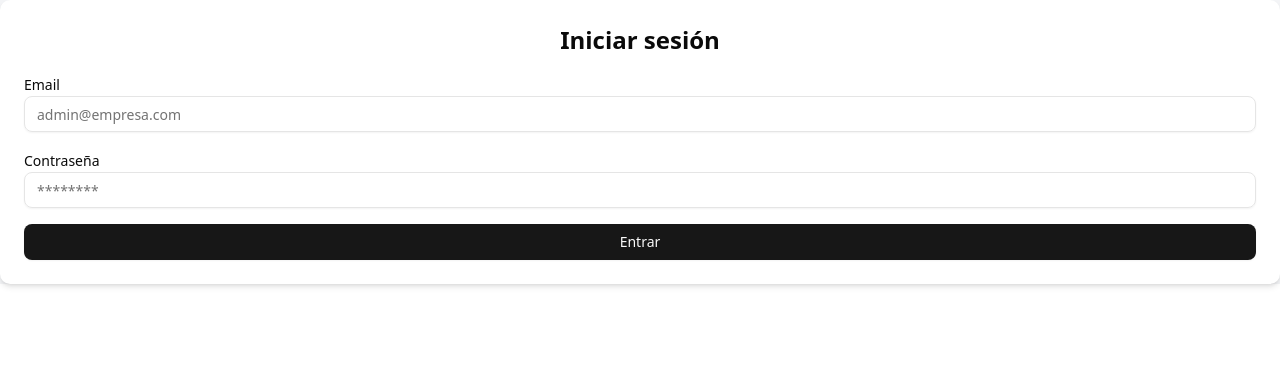
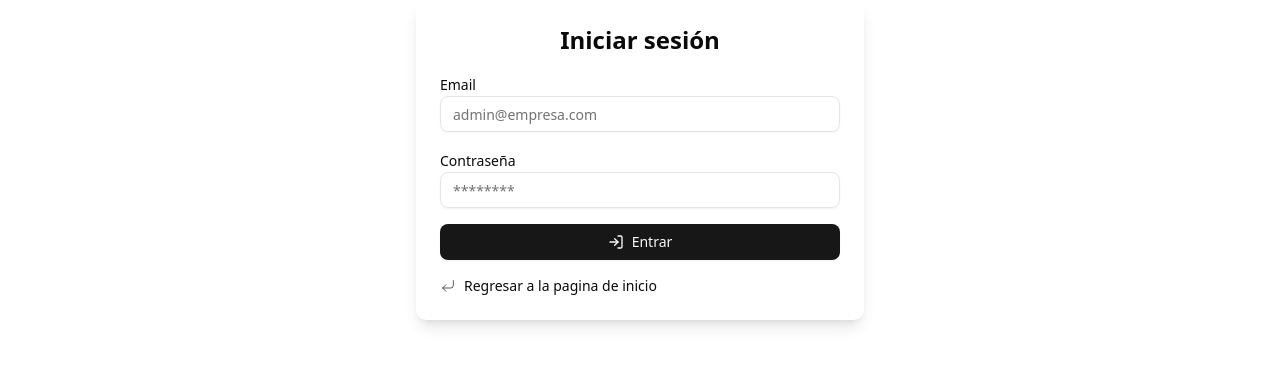
Before and after one commit to JorgeZavalaO/time-tracking, a Next.js app: page /auth/signin in a window 1280 px wide. Shown: the top 366 px of the page. Built offline with nearby package versions, Linux system fonts and the light colour scheme.

Commit message:
feat: mejorar página de inicio de sesión con nuevos íconos y enlace de regreso

```diff
--- a/src/app/auth/signin/page.tsx
+++ b/src/app/auth/signin/page.tsx
@@ -5,6 +5,8 @@ import { signIn } from "next-auth/react"
 import { useRouter } from "next/navigation"
 import { Input } from "@/components/ui/input"
 import { Button } from "@/components/ui/button"
+import { CornerDownLeft, LogIn } from "lucide-react"
+import Link from "next/link"
 
 export default function SingInPage() {
     const [email, setEmail] = useState("")
@@ -28,10 +30,10 @@ export default function SingInPage() {
             else alert(res?.error ?? "Error de autenticacion")
     }
     return (
-        <div className="flex item-center justify-center mnin-h-screen bg-gray-100">
+        <div className="flex item-center justify-center">
             <form
                 onSubmit={handleSubmit}
-                className="bg-card rounded-lg shadow-md w-full maz-w-sm p-6 space-y-4"
+                className="bg-card rounded-lg shadow-lg p-6 w-full max-w-md space-y-4"
             >
                 <h1 className="text-2xl font-semibold text-center">Iniciar sesión</h1>
                 <label className="block space-y-1">
@@ -61,8 +63,13 @@ export default function SingInPage() {
                     className="w-full"
                     disabled={loading}
                 >
+                    <LogIn />
                     {loading?"Entrando..." : "Entrar"}
                 </Button>
+                <Link href="/" className="flex text-sm gap-2 items-center text-center">
+                    <CornerDownLeft size={16} strokeWidth={1} />
+                    <span>Regresar a la pagina de inicio</span>
+                </Link>
             </form>
         </div>
     )
```
